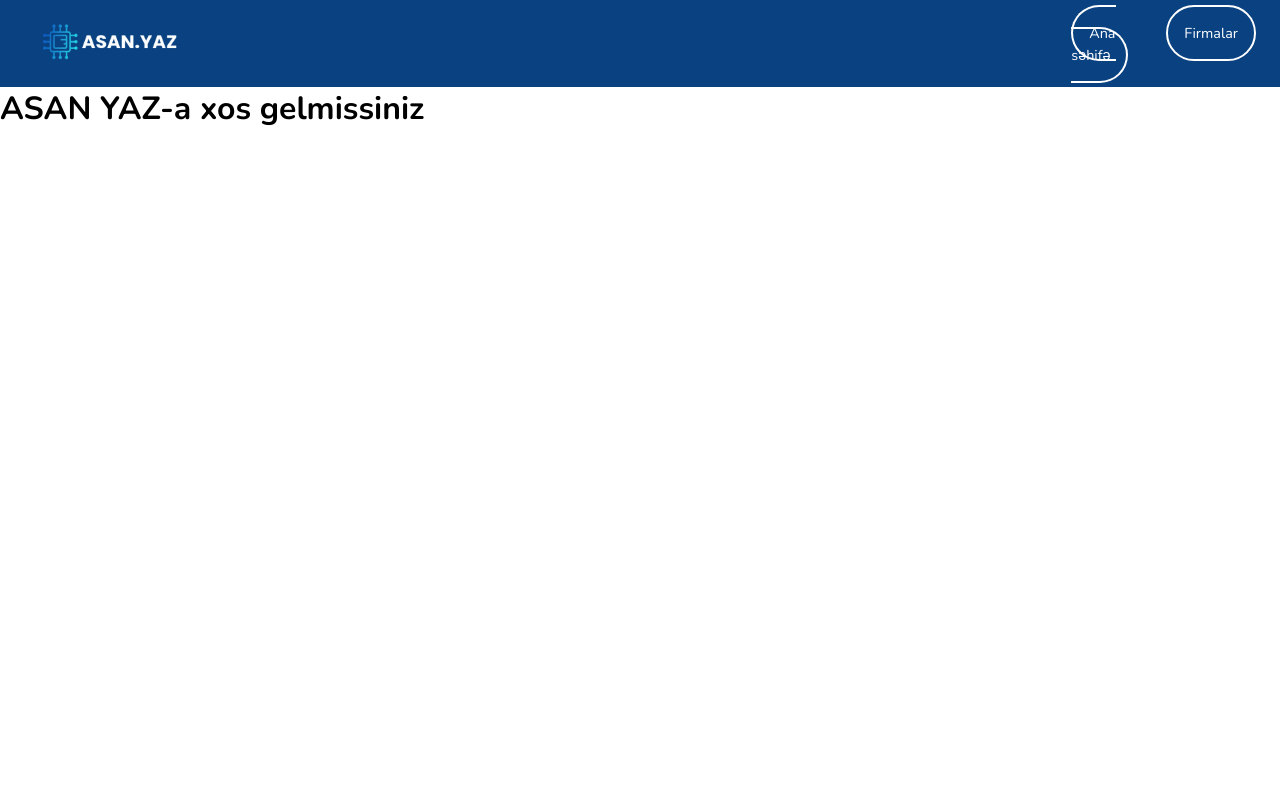
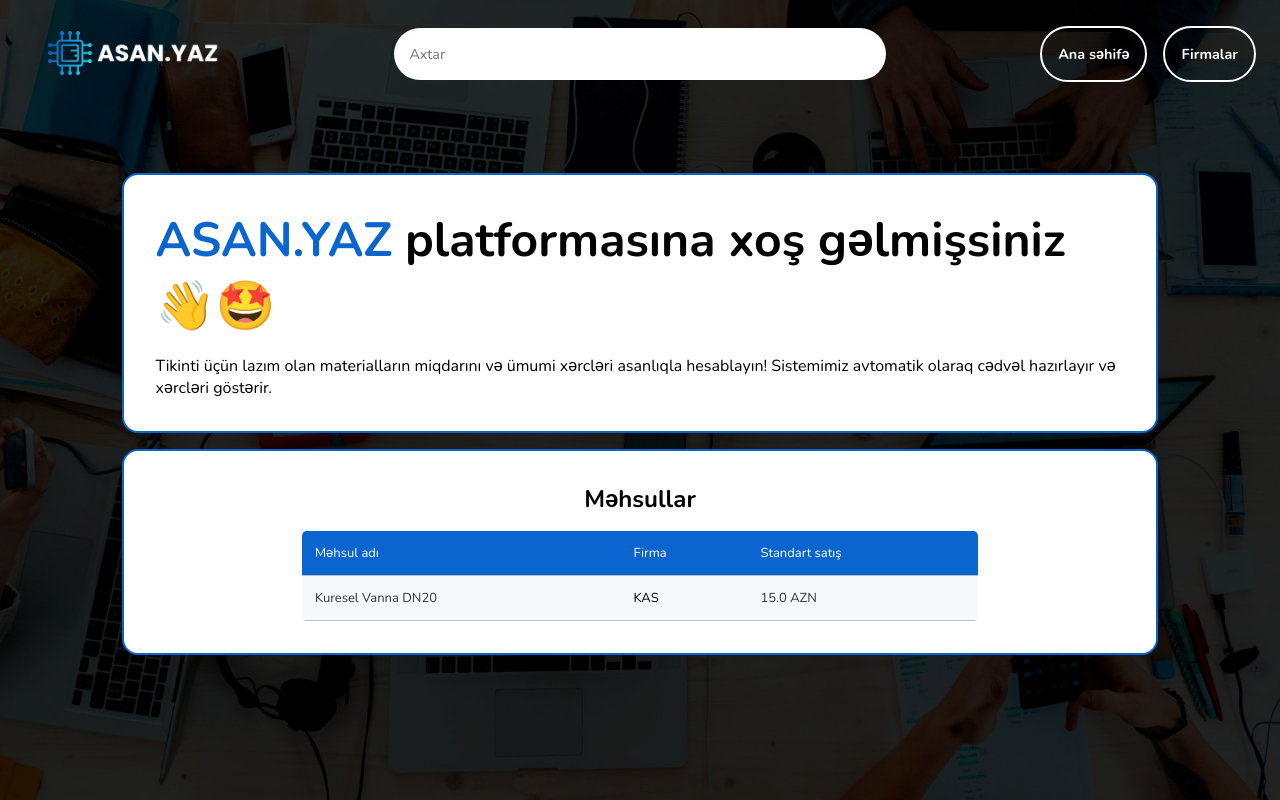
Before and after one commit to emilabbasov06/asan_yaz, a Django app: page / in a window 1280 px wide. Run offline with Django 4.2, Linux system fonts and the light colour scheme; data comes from the database, SQL or seed files in the repository; both versions use the stored data as it was after the commit.

Commit message:
added some changes to design

```diff
--- a/asan/static/asan/firma.css
+++ b/asan/static/asan/firma.css
@@ -1,5 +1,5 @@
 :root {
-  --main-color: rgb(9, 65, 129);
+  --main-color: rgb(10, 102, 206);
 }
 
 .outer {
@@ -17,6 +17,7 @@
   display: flex;
   flex-direction: column;
   gap: 1rem;
+  background-color: white;
 }
 
 h1 {
--- a/asan/static/asan/index.css
+++ b/asan/static/asan/index.css
@@ -0,0 +1,49 @@
+:root {
+  --main-color: rgb(10, 102, 206);
+}
+
+.outer {
+  display: flex;
+  flex-direction: column;
+  gap: 1rem;
+  align-items: center;
+  justify-content: center;
+  margin: 4rem;
+}
+
+.container {
+  width: 90%;
+  border: 2px solid var(--main-color);
+  border-radius: 1rem;
+  padding: 2rem;
+  display: flex;
+  flex-direction: column;
+  align-items: center;
+  gap: 1rem;
+  background-color: white;
+}
+
+h1 {
+  font-size: 3rem;
+}
+
+h1 span {
+  color: var(--main-color);
+}
+
+.blue_info {
+  font-size: small;
+  background-color: var(--main-color);
+  color: white;
+  border: none;
+  border-radius: 1rem;
+  padding: 2rem;
+}
+
+span {
+  font-weight: bold;
+}
+
+table {
+  width: 70%;
+}
--- a/asan/static/asan/styles.css
+++ b/asan/static/asan/styles.css
@@ -1,7 +1,7 @@
 @import url('https://fonts.googleapis.com/css2?family=Nunito:ital,wght@0,200..1000;1,200..1000&display=swap');
 
 :root {
-  --main-color: rgb(9, 65, 129);
+  --main-color: rgb(10, 102, 206);
 }
 
 * {
@@ -11,12 +11,35 @@
   font-family: 'Nunito', sans-serif;
 }
 
+.button {
+  border: 1px solid var(--main-color);
+  border-radius: 1rem;
+  padding: 1rem 2rem;
+  font-size: 1rem;
+  font-weight: bold;
+  transition: 0.5s all;
+}
+
+.button:hover {
+  background-color: var(--main-color);
+  color: white;
+}
+
+main {
+  width: auto;
+  height: 100vh;
+  background-image: url('./images/background_header.jpg');
+  background-size: cover;
+  background-position: center;
+  background-repeat: no-repeat;
+}
+
 header {
   display: flex;
   justify-content: space-between;
   align-items: center;
   padding: 0 1.5rem;
-  background-color: var(--main-color);
+  /* background-color: rgba(112, 112, 112, 0.5); */
 }
 
 a {
@@ -24,19 +47,44 @@
   text-decoration: none;
 }
 
+.logo {
+  width: 30%;
+  display: flex;
+  justify-content: start;
+}
+
 .logo a img {
-  width: 35%;
+  width: 60%;
   height: auto;
 }
 
+.searchbar {
+  width: 40%;
+}
+
+.searchbar input {
+  width: 100%;
+  padding: 1rem;
+  border: none;
+  border-radius: 2rem;
+  outline: none;
+  font-size: 0.9rem;
+  transition: 0.5s all;
+}
+
+.searchbar input:focus {
+  padding: 1.4rem;
+}
+
 nav {
-  width: 15%;
+  width: 30%;
 }
 
 nav ul {
   list-style: none;
   display: flex;
-  justify-content: space-between;
+  justify-content: flex-end;
+  gap: 1rem;
 }
 
 nav ul li a {
@@ -45,6 +93,7 @@
   border-radius: 2rem;
   padding: 1rem;
   font-size: 0.9rem;
+  font-weight: bold;
   cursor: pointer;
   transition: 0.5s all;
 }
@@ -53,3 +102,112 @@
   color: var(--main-color);
   background-color: white;
 }
+
+
+/* TABLE DESIGNING */
+.rwd-table {
+  margin: auto;
+  min-width: 300px;
+  max-width: 100%;
+  border-left: 1px solid var(--main-color);
+  border-right: 1px solid var(--main-color);
+  border-collapse: collapse;
+  font-size: small;
+}
+
+.rwd-table tr:first-child {
+  border-top: none;
+  background: var(--main-color);
+  color: #fff;
+}
+
+.rwd-table tr {
+  border-top: 1px solid #ddd;
+  border-bottom: 1px solid #ddd;
+  background-color: #f5f9fc;
+}
+
+.rwd-table tr:nth-child(odd):not(:first-child) {
+  background-color: #ebf3f9;
+}
+
+.rwd-table th {
+  display: none;
+}
+
+.rwd-table td {
+  display: block;
+}
+
+.rwd-table td:first-child {
+  margin-top: .5em;
+}
+
+.rwd-table td:last-child {
+  margin-bottom: .5em;
+}
+
+.rwd-table td:before {
+  content: attr(data-th) ": ";
+  font-weight: bold;
+  width: 120px;
+  display: inline-block;
+  color: #000;
+}
+
+.rwd-table th,
+.rwd-table td {
+  text-align: left;
+}
+
+.rwd-table {
+  color: #333;
+  border-radius: .4em;
+  overflow: hidden;
+}
+
+.rwd-table tr {
+  border-color: #bfbfbf;
+}
+
+.rwd-table th,
+.rwd-table td {
+  padding: .5em 1em;
+}
+
+@media screen and (max-width: 601px) {
+  .rwd-table tr:nth-child(2) {
+    border-top: none;
+  }
+}
+
+@media screen and (min-width: 600px) {
+  .rwd-table tr:hover:not(:first-child) {
+    background-color: #d8e7f3;
+  }
+
+  .rwd-table td:before {
+    display: none;
+  }
+
+  .rwd-table th,
+  .rwd-table td {
+    display: table-cell;
+    padding: .25em .5em;
+  }
+
+  .rwd-table th:first-child,
+  .rwd-table td:first-child {
+    padding-left: 0;
+  }
+
+  .rwd-table th:last-child,
+  .rwd-table td:last-child {
+    padding-right: 0;
+  }
+
+  .rwd-table th,
+  .rwd-table td {
+    padding: 1em !important;
+  }
+}
--- a/asan/templates/asan/base.html
+++ b/asan/templates/asan/base.html
@@ -12,10 +12,16 @@
   <title>{% block title %}{% endblock title %}</title>
 </head>
 <body>
+  <main>
     <header>
         <div class="logo"><a href="{% url "home" %}">
           <img src="{% static "asan/images/asan_yaz.png" %}" alt="Asan.YAZ">
         </a></div>
+
+        <div class="searchbar">
+          <input type="search" placeholder="Axtar" name="searc" id="search">
+        </div>
+
         <nav>
           <ul>
             <li><a href="{% url "home" %}">Ana səhifə</a></li>
@@ -24,5 +30,8 @@
         </nav>
       </header>
       {% block content %}{% endblock content %}
+
+  </main>
+
 </body>
 </html>
--- a/asan/templates/asan/firma.html
+++ b/asan/templates/asan/firma.html
@@ -17,8 +17,8 @@
     <div class="blue_info">
       <p><span>Ünvan: </span>{{ firma.magaza.unvan }}</p>
       <p><span>Əlaqə nömrəsi: </span>{{ firma.magaza.elaqe }}</p>
-      <p><span>E-poçt ünvanı: </span>{{ firma.magaza.email }}</p>
-      <p><span>İnstagram səhifəsi: </span>{{ firma.magaza.instagram }}</p>
+      <p><span>E-poçt ünvanı: </span><a href="mailto:{{ firma.magaza.email }}">{{ firma.magaza.email }}</a></p>
+      <p><span>İnstagram səhifəsi: </span><a href="https://www.instagram.com/{{ firma.magaza.instagram }}">@{{ firma.magaza.instagram }}</a></p>
     </div>
   </div>
 </div>
--- a/asan/templates/asan/index.html
+++ b/asan/templates/asan/index.html
@@ -1,9 +1,43 @@
 {% extends "asan/base.html" %}
+{% load static %}
 
-{% block css_styles %}{% endblock css_styles %}
+{% block css_styles %}
+  <link rel="stylesheet" href="{% static "asan/index.css" %}">
+{% endblock css_styles %}
 
 {% block title %}Ana səhifə{% endblock title %}
 
 {% block content %}
-<h1>ASAN YAZ-a xos gelmissiniz</h1>
+  <div class="outer">
+    <div class="container">
+      <h1><span>
+        ASAN.YAZ
+      </span> platformasına xoş gəlmişsiniz 👋🤩</h1>
+      <p>Tikinti üçün lazım olan materialların miqdarını və ümumi xərcləri asanlıqla hesablayın! Sistemimiz avtomatik olaraq cədvəl hazırlayır və xərcləri göstərir.</p>
+
+      {% comment %} <a class="button" href="{% url "firmalar" %}">Ətraflı...</a> {% endcomment %}
+    </div>
+
+    <div class="container">
+      <h2>Məhsullar</h2>
+
+      <table class="rwd-table">
+        <tr>
+          <td>Məhsul adı</td>
+          <td>Firma</td>
+          <td>Standart satış</td>
+        </tr>
+
+        {% for mehsul in mehsullar %}
+          <tr>
+            <td>{{ mehsul.mehsul_adi }}</td>
+            <td><a href="{% url "firma" mehsul.firma %}">{{ mehsul.firma }}</a></td>
+            <td>{{ mehsul.standart_satis }} AZN</td>
+          </tr>
+        {% endfor %}
+      </table>
+
+      {% comment %} <a class="button" href="{% url "firmalar" %}">Ətraflı...</a> {% endcomment %}
+    </div>
+  </div>
 {% endblock content %}
--- a/asan/views.py
+++ b/asan/views.py
@@ -4,7 +4,12 @@
 
 # Create your views here.
 def index(request):
-  return render(request, 'asan/index.html')
+  mehsullar = Mehsullar.objects.all()
+
+  context = {
+    'mehsullar': mehsullar
+  }
+  return render(request, 'asan/index.html', context=context)
 
 
 def firmalar(request):
```
Also changed, not shown: asan/static/asan/firmalar.css (+29 -2 lines), asan/templates/asan/firmalar.html (+18 -2 lines), asan/static/asan/images/background_header.jpg (added), db.sqlite3. Lines whose indentation alone changed are shown as unchanged.
